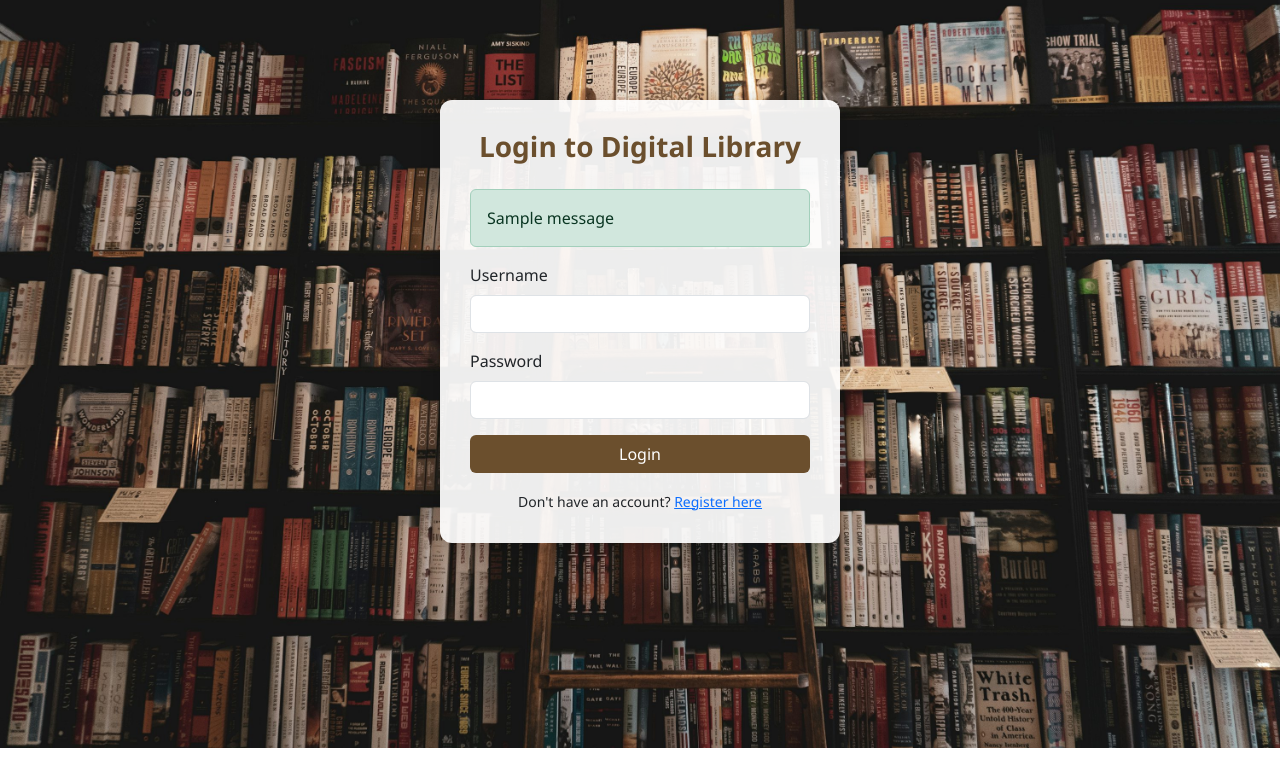
After one commit to avin-dsouza/Digital-Library, a Flask app: page /login in a window 1280 px wide. The commit adds this page. Shown: the top 783 px of the page. Run offline with Flask 3, Linux system fonts and the light colour scheme; tables that the repository leaves empty hold one stand-in row (values such as "Sample post"); one stand-in notice (Sample message) is shown.

Commit message:
Apply latest changes

```diff
--- a/app.py
+++ b/app.py
@@ -1,52 +1,57 @@
-from flask import Flask, render_template, request, redirect, send_from_directory, flash
+from flask import Flask, render_template, request, redirect, url_for, session, send_from_directory, flash
 from flask_sqlalchemy import SQLAlchemy
+from werkzeug.security import generate_password_hash, check_password_hash
 from werkzeug.utils import secure_filename
 from datetime import datetime
 import os
 
 app = Flask(__name__)
 
-# Config
+# Configuration
 UPLOAD_FOLDER = 'uploads'
 ALLOWED_EXTENSIONS = {'pdf', 'doc', 'docx', 'ppt', 'pptx', 'jpg', 'jpeg', 'png'}
-MAX_CONTENT_LENGTH = 16 * 1024 * 1024  # 16MB max file size
+MAX_CONTENT_LENGTH = 16 * 1024 * 1024  # 16MB
 app.config['UPLOAD_FOLDER'] = UPLOAD_FOLDER
-app.config['SQLALCHEMY_DATABASE_URI'] = 'sqlite:///notes.db'
+app.config['SQLALCHEMY_DATABASE_URI'] = 'sqlite:///library.db'
 app.config['SQLALCHEMY_TRACK_MODIFICATIONS'] = False
-app.config['SECRET_KEY'] = 'your_secret_key'  # Needed for flash messages
-app.config['MAX_CONTENT_LENGTH'] = MAX_CONTENT_LENGTH
+app.config['SECRET_KEY'] = 'your_secret_key'
 
-# Create uploads folder if not exists
 if not os.path.exists(UPLOAD_FOLDER):
     os.makedirs(UPLOAD_FOLDER)
 
-# Init DB
 db = SQLAlchemy(app)
 
-# Model
+# Models
+class User(db.Model):
+    id = db.Column(db.Integer, primary_key=True)
+    username = db.Column(db.String(100), unique=True, nullable=False)
+    password = db.Column(db.String(200), nullable=False)
+
 class Note(db.Model):
     id = db.Column(db.Integer, primary_key=True)
-    title = db.Column(db.String(100))
-    subject = db.Column(db.String(100))
-    category = db.Column(db.String(100))
-    filename = db.Column(db.String(100))
+    title = db.Column(db.String(100), nullable=False)
+    subject = db.Column(db.String(100), nullable=False)
+    category = db.Column(db.String(100), nullable=False)
+    filename = db.Column(db.String(100), nullable=False)
     uploaded_at = db.Column(db.DateTime, default=datetime.utcnow)
     file_size = db.Column(db.Integer)
     file_type = db.Column(db.String(10))
 
-# Create DB tables
 with app.app_context():
     db.create_all()
 
-# Check allowed file
+# Helpers
 def allowed_file(filename):
     return '.' in filename and filename.rsplit('.', 1)[1].lower() in ALLOWED_EXTENSIONS
 
-# Home page
+# Routes
 @app.route('/')
 def index():
+    if 'user_id' not in session:
+        flash('Please login to view notes.', 'warning')
+        return redirect(url_for('login'))
+
     query = Note.query
-
     search_subject = request.args.get('subject')
     file_type = request.args.get('file_type')
     category = request.args.get('category')
@@ -54,13 +59,10 @@ def index():
 
     if search_subject:
         query = query.filter(Note.subject.ilike(f"%{search_subject}%"))
-
     if file_type:
         query = query.filter_by(file_type=file_type)
-
     if category:
         query = query.filter(Note.category.ilike(f"%{category}%"))
-
     if sort_by == 'title_asc':
         query = query.order_by(Note.title.asc())
     elif sort_by == 'title_desc':
@@ -77,18 +79,21 @@ def index():
     notes = query.all()
     return render_template('index.html', notes=notes)
 
-# Upload page
 @app.route('/upload', methods=['GET', 'POST'])
 def upload():
+    if 'user_id' not in session:
+        flash('You must be logged in to upload.', 'warning')
+        return redirect(url_for('login'))
+
     if request.method == 'POST':
         title = request.form['title']
         subject = request.form['subject']
         category = request.form['category']
         file = request.files['file']
 
-        if not title or not subject or not category:
+        if not title or not subject or not category or not file:
             flash('All fields are required!', 'danger')
-            return redirect('/upload')
+            return redirect(url_for('upload'))
 
         if file and allowed_file(file.filename):
             filename = secure_filename(file.filename)
@@ -98,7 +103,7 @@ def upload():
             file_size = os.path.getsize(filepath)
             file_type = filename.rsplit('.', 1)[1].lower()
 
-            new_note = Note(
+            note = Note(
                 title=title,
                 subject=subject,
                 category=category,
@@ -106,40 +111,88 @@ def upload():
                 file_size=file_size,
                 file_type=file_type
             )
-            db.session.add(new_note)
+            db.session.add(note)
             db.session.commit()
 
-            flash('File successfully uploaded!', 'success')
-            return redirect('/')
-
+            flash('File uploaded successfully!', 'success')
+            return redirect(url_for('index'))
         else:
-            flash('File type not allowed. Only PDF, DOCX, PPT, JPG/PNG allowed.', 'danger')
-            return redirect('/upload')
+            flash('Invalid file type.', 'danger')
 
     return render_template('upload.html')
 
-# Download
 @app.route('/uploads/<filename>')
 def download_file(filename):
     return send_from_directory(app.config['UPLOAD_FOLDER'], filename)
 
-# Delete
 @app.route('/delete/<int:note_id>', methods=['POST'])
 def delete_note(note_id):
+    if 'user_id' not in session:
+        flash('Login required.', 'warning')
+        return redirect(url_for('login'))
+
     note = Note.query.get_or_404(note_id)
     file_path = os.path.join(app.config['UPLOAD_FOLDER'], note.filename)
 
     try:
         if os.path.exists(file_path):
             os.remove(file_path)
-
         db.session.delete(note)
         db.session.commit()
-        flash('Note deleted successfully!', 'success')
+        flash('Note deleted.', 'success')
     except Exception as e:
-        flash(f'Error deleting file: {e}', 'danger')
+        flash(f'Error deleting: {e}', 'danger')
 
-    return redirect('/')
+    return redirect(url_for('index'))
 
+# Authentication
+@app.route('/login', methods=['GET', 'POST'])
+def login():
+    username = ''
+    if request.method == 'POST':
+        username = request.form['username']
+        password = request.form['password']
+
+        user = User.query.filter_by(username=username).first()
+        if user and check_password_hash(user.password, password):
+            session['user_id'] = user.id
+            session['username'] = user.username
+            flash('Login successful!', 'success')
+            return redirect(url_for('index'))
+        else:
+            flash('Invalid credentials.', 'danger')
+
+    return render_template('login.html', username=username)
+
+@app.route('/register', methods=['GET', 'POST'])
+def register():
+    if request.method == 'POST':
+        username = request.form['username']
+        password = request.form['password']
+        confirm = request.form['confirm']
+
+        if password != confirm:
+            flash('Passwords do not match.', 'danger')
+            return render_template('register.html')
+
+        if User.query.filter_by(username=username).first():
+            flash('Username already exists.', 'danger')
+        else:
+            hashed = generate_password_hash(password)
+            new_user = User(username=username, password=hashed)
+            db.session.add(new_user)
+            db.session.commit()
+            flash('Registered successfully! Please log in.', 'success')
+            return redirect(url_for('login'))
+
+    return render_template('register.html')
+
+@app.route('/logout')
+def logout():
+    session.clear()
+    flash('Logged out successfully.', 'info')
+    return redirect(url_for('login'))
+
+# Run
 if __name__ == '__main__':
     app.run(debug=True)
--- /dev/null
+++ b/templates/login.html
@@ -0,0 +1,77 @@
+<!DOCTYPE html>
+<html lang="en">
+<head>
+  <meta charset="UTF-8">
+  <title>Login | Digital Library</title>
+  <meta name="viewport" content="width=device-width, initial-scale=1">
+  <link href="https://cdn.jsdelivr.net/npm/bootstrap@5.3.0/dist/css/bootstrap.min.css" rel="stylesheet">
+  <style>
+    body {
+      background-image: url('{{ url_for('static', filename='library.jpg') }}');
+      background-size: cover;
+      background-repeat: no-repeat;
+      background-position: center;
+      font-family: 'Segoe UI', Tahoma, Geneva, Verdana, sans-serif;
+    }
+    .login-card {
+      max-width: 400px;
+      margin: 100px auto;
+      padding: 30px;
+      background-color: rgba(255, 255, 255, 0.92);
+      border-radius: 12px;
+      box-shadow: 0 4px 20px rgba(0,0,0,0.2);
+    }
+    .login-card h3 {
+      margin-bottom: 25px;
+      font-weight: bold;
+      color: #6b4f2d;
+    }
+    .btn-custom {
+      background-color: #6b4f2d;
+      color: white;
+    }
+    .btn-custom:hover {
+      background-color: #533e23;
+    }
+  </style>
+</head>
+<body>
+  <div class="login-card">
+    <h3 class="text-center">Login to Digital Library</h3>
+    {% with messages = get_flashed_messages(with_categories=true) %}
+      {% if messages %}
+        {% for category, message in messages %}
+          <div class="alert alert-{{ category }}">{{ message }}</div>
+        {% endfor %}
+      {% endif %}
+    {% endwith %}
+    <form method="POST" action="{{ url_for('login') }}">
+      <div class="mb-3">
+        <label for="username" class="form-label">Username</label>
+        <input
+          type="text"
+          class="form-control"
+          id="username"
+          name="username"
+          required
+          value="{{ username if username else '' }}"
+        >
+      </div>
+      <div class="mb-3">
+        <label for="password" class="form-label">Password</label>
+        <input
+          type="password"
+          class="form-control"
+          id="password"
+          name="password"
+          required
+        >
+      </div>
+      <button type="submit" class="btn btn-custom w-100">Login</button>
+    </form>
+    <div class="text-center mt-3">
+      <small>Don't have an account? <a href="{{ url_for('register') }}">Register here</a></small>
+    </div>
+  </div>
+</body>
+</html>
```
Also changed, not shown: templates/index.html (+38 -26 lines), templates/register.html (added, +70 -0 lines), instance/library.db (added), instance/notes.db, uploads/Study_meterial_website_.jpg (deleted), uploads/notes_sharing.png (added), 1 other file.
